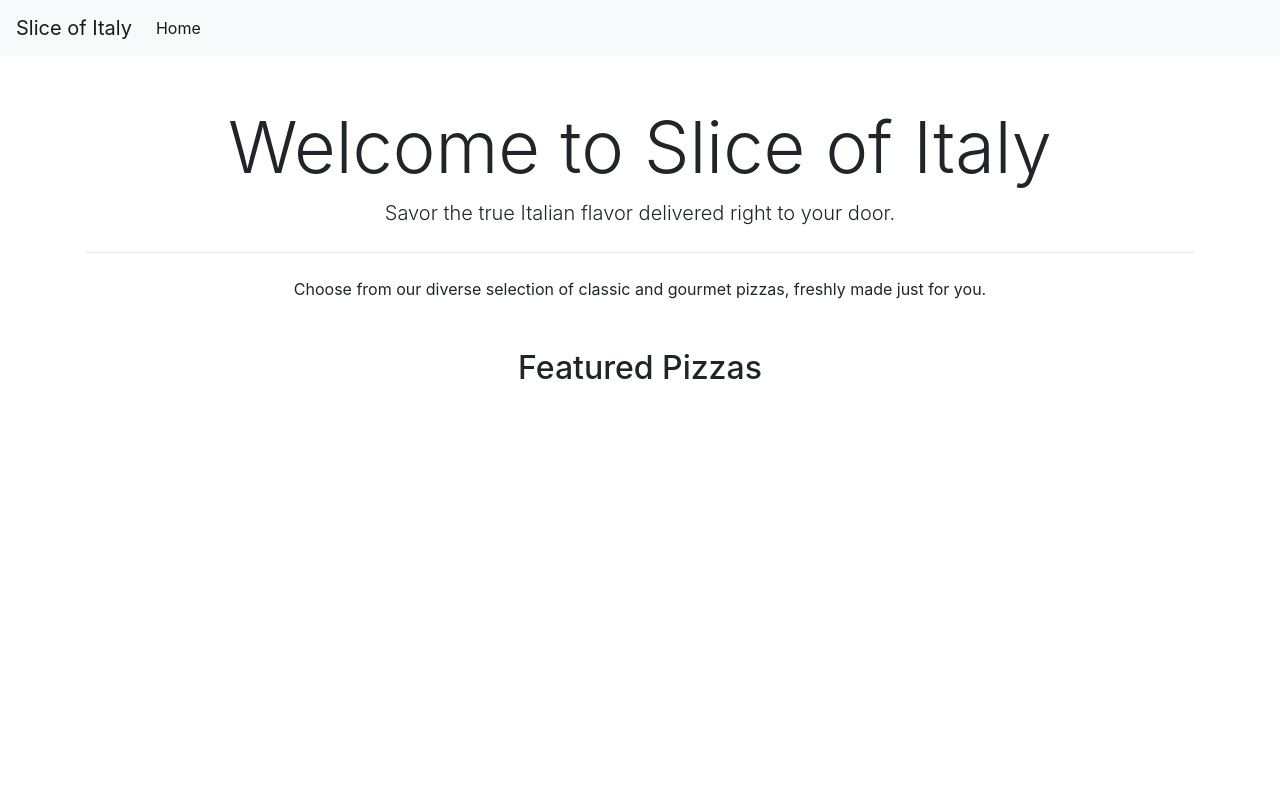
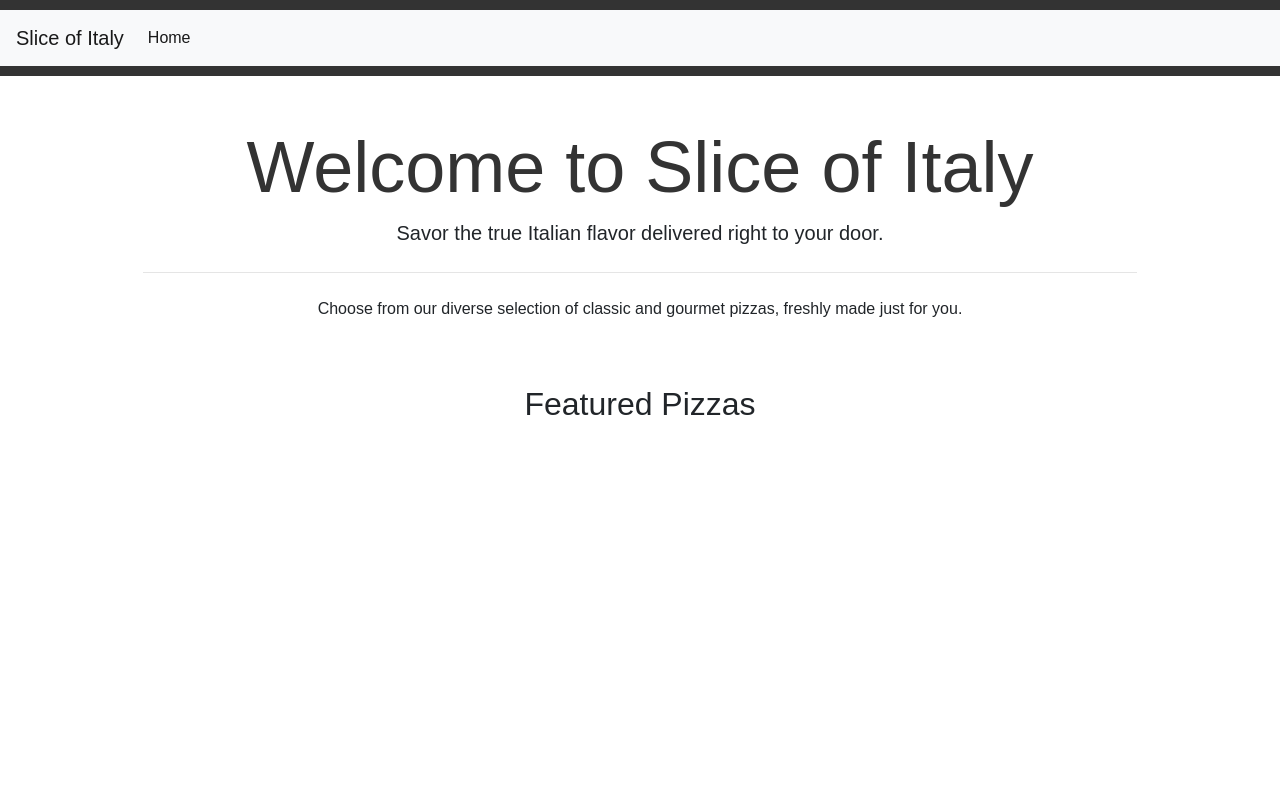
Before and after one commit to AdrianMuntean97/slice-of-italy, a Django app: page / in a window 1280 px wide. Run offline with Django 5.2, Linux system fonts and the light colour scheme; some libraries are stand-ins or nearby versions.

Commit message:
set up basic css

```diff
--- a/slice_of_italy/settings.py
+++ b/slice_of_italy/settings.py
@@ -125,6 +125,7 @@
 # https://docs.djangoproject.com/en/5.0/howto/static-files/
 
 STATIC_URL = 'static/'
+STATICFILES_DIRS = (os.path.join(BASE_DIR, 'static'),)
 
 # Default primary key field type
 # https://docs.djangoproject.com/en/5.0/ref/settings/#default-auto-field
--- a/static/css/base.css
+++ b/static/css/base.css
@@ -0,0 +1,47 @@
+/* base.css */
+
+body, html {
+    margin: 0;
+    padding: 0;
+    height: 100%;
+    font-family: 'Arial', sans-serif;
+  }
+
+  header {
+    background: #333;
+    color: white;
+    padding: 10px 0;
+    text-align: left;
+  }
+
+  main {
+    padding: 15px;
+    background-color: #f4f4f4;
+  }
+
+  h1 {
+    color: #333;
+  }
+
+  .container {
+    width: 80%;
+    margin: auto;
+    overflow: hidden;
+  }
+
+  .footer {
+    background: #333;
+    color: white;
+    text-align: center;
+    padding: 10px 0;
+    position: absolute;
+    bottom: 0;
+    width: 100%;
+  }
+
+  /* Add responsive design at 768px screen width */
+  @media screen and (max-width: 768px) {
+    .container {
+      width: 95%;
+    }
+  }
--- a/templates/base.html
+++ b/templates/base.html
@@ -10,7 +10,7 @@
 
   {% block corecss %}
     <link rel="stylesheet" href="https://stackpath.bootstrapcdn.com/bootstrap/4.4.1/css/bootstrap.min.css">
-    <link rel="stylesheet" href="{% static 'css/base.css' %}">
+    <link rel="stylesheet" href="{% static '/css/base.css' %}">
   {% endblock corecss %}
 
   <title>Slice of Italy{% block extra_title %}{% endblock extra_title %}</title>
```
